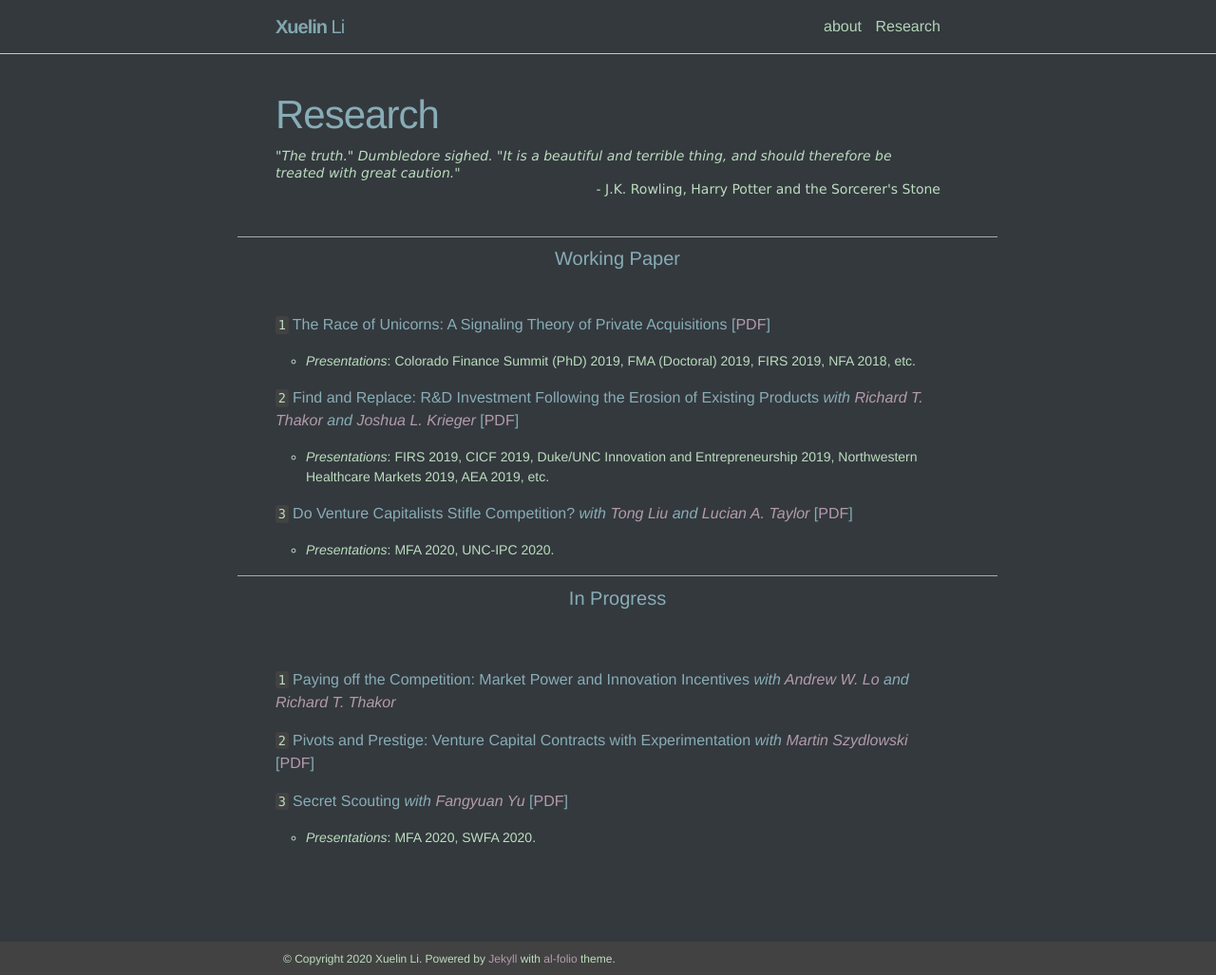
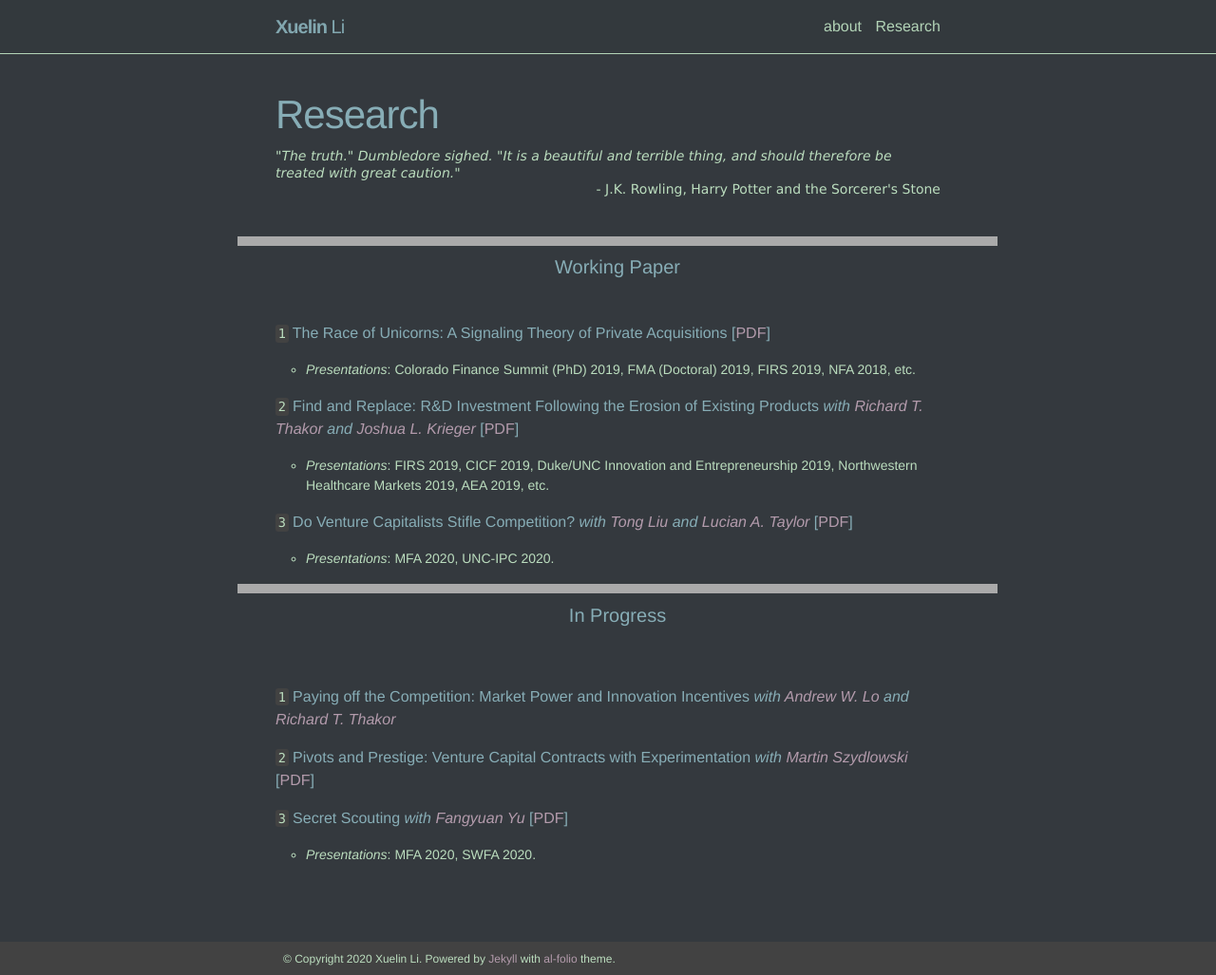
Before and after one commit to meizizhou/homepage, a Jekyll site: the page built from _pages/research.md, in a window 1280 px wide and 1027 px high. Shown: the whole window at 95% size. Built offline with Jekyll 4.4.1, drawn with Linux system fonts in a browser that asks for light colours.

Commit message:
homepage aftmk

```diff
--- a/assets/css/main.scss
+++ b/assets/css/main.scss
@@ -473,7 +473,7 @@ footer a:hover { color: #47646a; }
 
 .publications h2 { color: #47646a; font-size: 32px; margin-bottom: 30px; text-align: center; }
 
-.year { border-top: 1px solid #aaa; color: #87adb6; margin: 0 -3em 2ex -2em; padding-top: 1ex; text-align: center; }
+.year { border-top: 10px solid #aaa; color: #87adb6; margin: 0 -3em 2ex -2em; padding-top: 1ex; text-align: center; }
 
 .bibliography { margin-bottom: 50px; margin-top: 20px; list-style-type: circle; }
 .bibliography li { margin: 10px 0; position: relative; }
```
